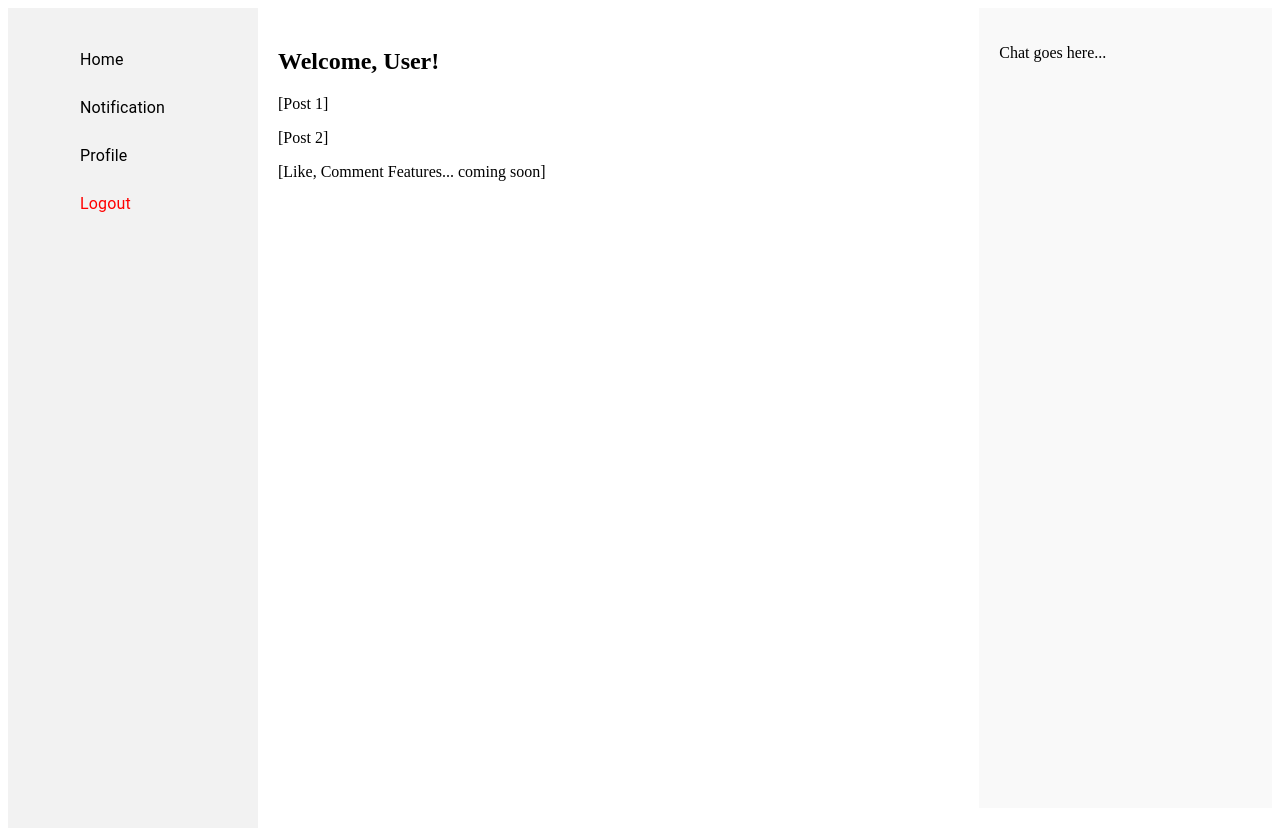
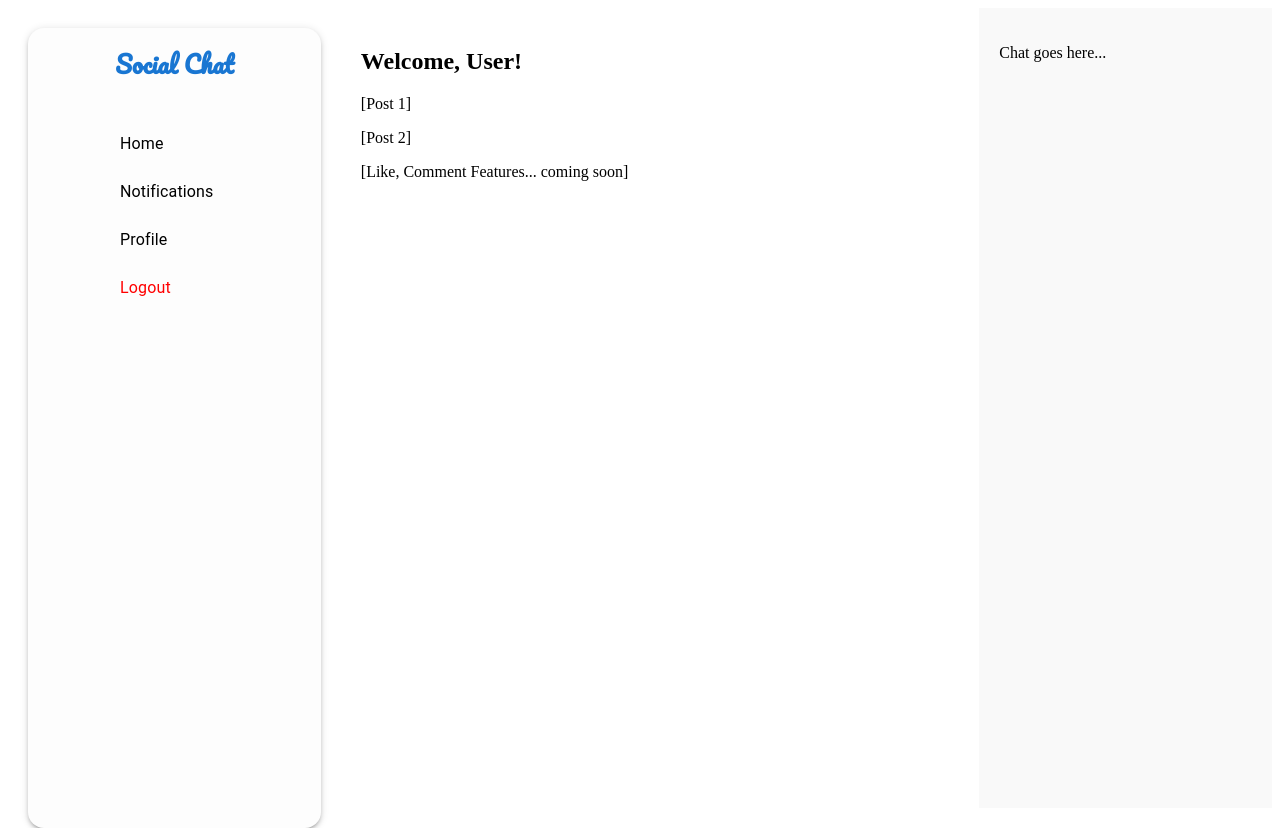
Before and after one commit to Jayashree-25/Social-Chat, a React (Vite) app in the folder frontend/: page /home in a window 1280 px wide. Built offline with nearby package versions, Linux system fonts and the light colour scheme; some icons are missing.

Commit message:
updated left sidebar

```diff
--- a/frontend/index.html
+++ b/frontend/index.html
@@ -1,11 +1,16 @@
 <!DOCTYPE html>
 <html lang="en">
+
 <head>
   <meta charset="UTF-8" />
   <title>SocialChat</title>
+  <link href="https://fonts.googleapis.com/css2?family=Pacifico&display=swap" rel="stylesheet">
+
 </head>
+
 <body>
   <div id="root"></div>
   <script type="module" src="./src/main.jsx"></script>
 </body>
+
 </html>
--- a/frontend/src/components/Sidebar.jsx
+++ b/frontend/src/components/Sidebar.jsx
@@ -1,42 +1,69 @@
-import React from "react";
-import { List, ListItem, ListItemIcon, ListItemText } from "@mui/material";
+import React, { useContext } from "react";
+import { List, ListItem, ListItemIcon, ListItemText, Box, Typography } from "@mui/material";
 import HomeIcon from "@mui/icons-material/Home";
 import NotificationsIcon from "@mui/icons-material/Notifications";
 import AccountCircleIcon from "@mui/icons-material/AccountCircle";
 import LogoutIcon from "@mui/icons-material/Logout";
+import { UserContext } from "./UserWrapper";
 
 const Sidebar = () => {
+    const { currentUser } = useContext(UserContext);
+
     const handleLogout = () => {
         localStorage.removeItem("token");
         window.location.href = "/";
     };
 
     return (
-        <div style={{
-            width: "250px",
-            height: "100vh",
-            background: "#f2f2f2",
-            paddingTop: "20px"
-        }}>
+        <Box
+            sx={{
+                width: "20%",
+                backgroundColor: "#fdfdfd",
+                padding: "20px",
+                boxShadow: 3,
+                borderRadius: "16px",
+                margin: "20px",
+                display: "flex",
+                flexDirection: "column",
+                height: "calc(100vh - 40px)",
+            }}
+        >
+            {/* Stylish App Title */}
+            <Typography
+                variant="h5"
+                fontWeight="bold"
+                sx={{
+                    textAlign: "center",
+                    fontFamily: "'Pacifico', cursive",
+                    color: "#1976d2",
+                    mb: 4,
+                }}
+            >
+                Social Chat
+            </Typography>
+
             <List>
                 <ListItem button>
                     <ListItemIcon><HomeIcon /></ListItemIcon>
                     <ListItemText primary="Home" />
                 </ListItem>
+
                 <ListItem button>
                     <ListItemIcon><NotificationsIcon /></ListItemIcon>
-                    <ListItemText primary="Notification" />
+                    <ListItemText primary="Notifications" />
                 </ListItem>
+
                 <ListItem button>
                     <ListItemIcon><AccountCircleIcon /></ListItemIcon>
                     <ListItemText primary="Profile" />
                 </ListItem>
+
                 <ListItem button onClick={handleLogout}>
                     <ListItemIcon><LogoutIcon sx={{ color: "red" }} /></ListItemIcon>
                     <ListItemText primary="Logout" sx={{ color: "red" }} />
                 </ListItem>
             </List>
-        </div>
-    )
+        </Box>
+    );
 }
 export default Sidebar;
```
Lines whose indentation alone changed are shown as unchanged.
